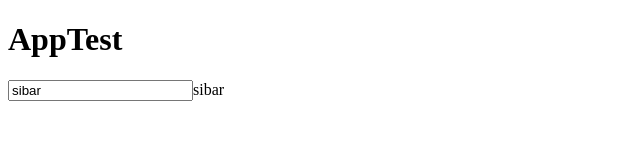
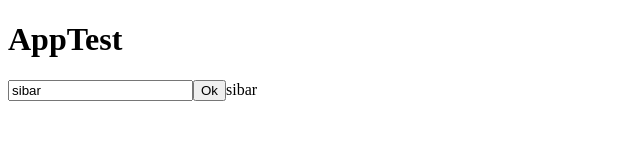
Before and after one commit to DonRyu/aws_prac_client, a React (Create React App) app: page / in a window 1280 px wide. Shown: the top 160 px of the page, without its empty margins (0-640 px from the left). Built offline with nearby package versions, Linux system fonts and the light colour scheme.

Commit message:
useInput

```diff
--- a/src/AppTest.tsx
+++ b/src/AppTest.tsx
@@ -1,17 +1,22 @@
 import React, { useCallback, useEffect, useState } from "react";
 import useInput from "./useInput";
 
-const AppTest = ()=>{
+const alertMsg = (value: any) => {
+  alert(value);
+  return;
+};
 
-    const [value,setValue] = useInput('sibar')
+const AppTest = () => {
+  const [value, setValue, submit] = useInput("sibar", alertMsg);
 
-    return (
-        <div>
-            <h1>AppTest</h1>
-            <input value={value} onChange={setValue}/>
-            {value}
-        </div>
-    )
-}
+  return (
+    <div>
+      <h1>AppTest</h1>
+      <input value={value} onChange={setValue} />
+      <button onClick={submit}>Ok</button>
+      {value}
+    </div>
+  );
+};
 
-export default AppTest
+export default AppTest;
--- a/src/useInput.ts
+++ b/src/useInput.ts
@@ -1,13 +1,18 @@
 import { useState } from "react";
 
-const useInput = (initalValue?: any) => {
+const useInput = (initalValue?: any, submit?: any) => {
   const [value, setValue] = useState<any>(initalValue);
 
   const handleChange = (e: any) => {
     setValue(e.target.value);
+
   };
 
-  return [value, handleChange];
+  const handleSubmit = ()=>{
+    submit(value);
+  }
+
+  return [value, handleChange,handleSubmit];
 };
 
-export default useInput
+export default useInput;
```
